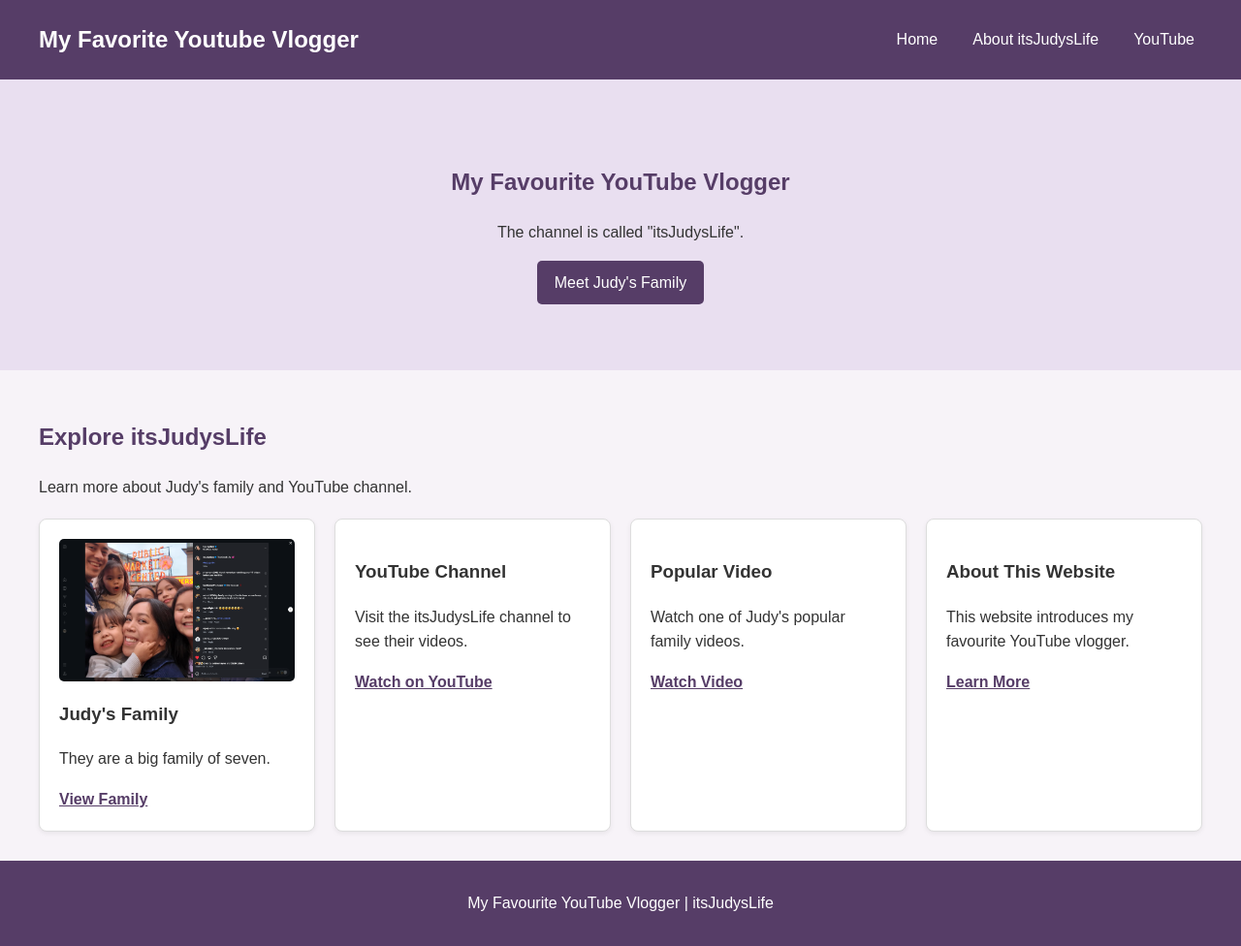
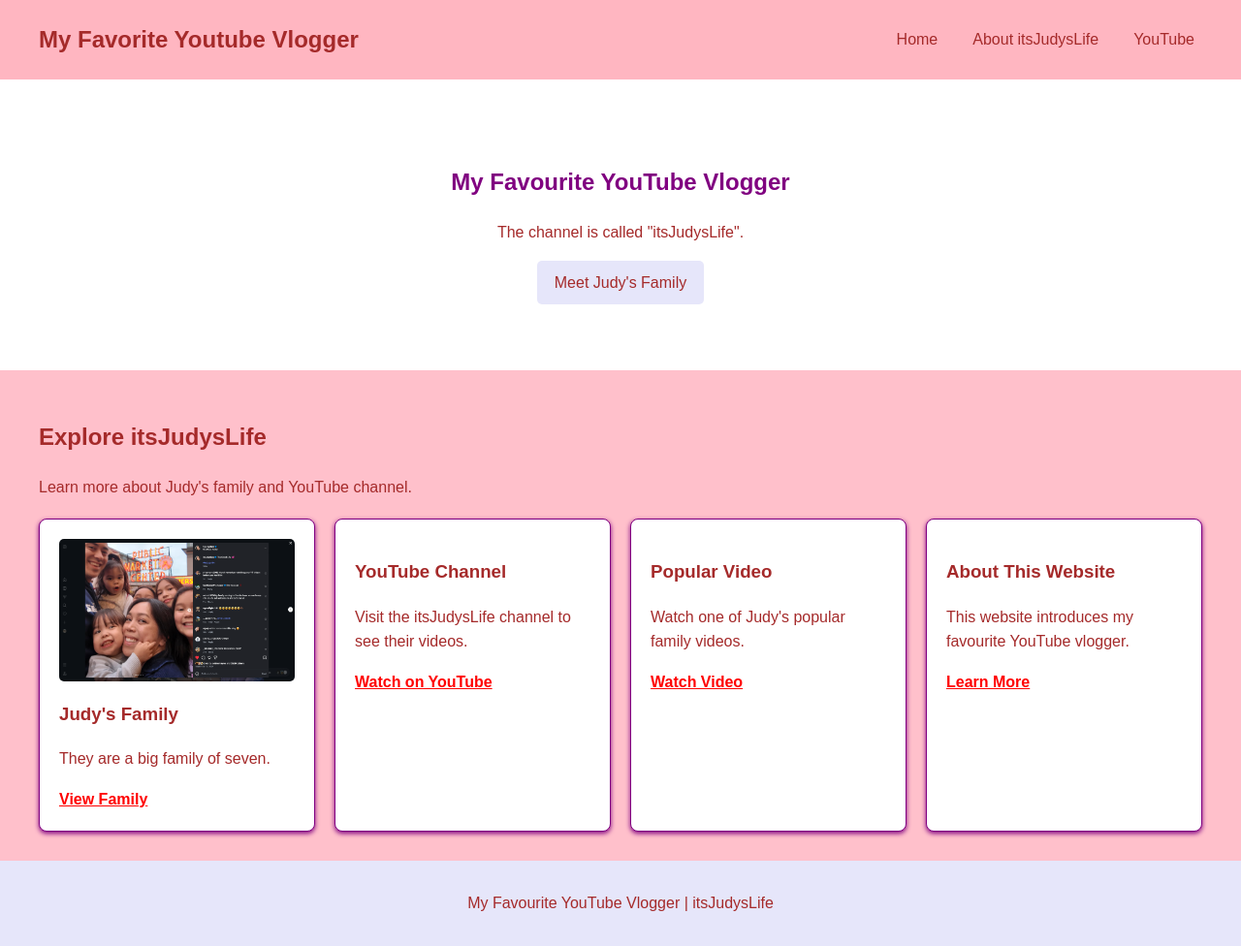
Before and after one commit to tagu0013/web-components-week-4-assignment, a plain HTML site: page index.html in a window 1280 px wide. Shown: the whole page at 97% size. Drawn offline with Linux system fonts and the light colour scheme.

Commit message:
changed colors

```diff
--- a/style.css
+++ b/style.css
@@ -5,8 +5,8 @@
 body {
     margin: 0;
     font-family: Arial, sans-serif;
-    background-color: #f7f3f8;
-    color: #333333;
+    background-color: pink;
+    color: brown;
     line-height: 1.6;
 }
 /* Wrapper for the entire page */
@@ -21,11 +21,11 @@
     justify-content: space-between;
     align-items: center;
     padding: 20px 40px;
-    background-color: #563d67;
+    background-color: lightpink;
 }
 
 .page-name {
-    color: white;
+    color: brown;
     font-size: 24px;
     font-weight: bold;
     text-decoration: none;
@@ -37,7 +37,7 @@
 }
 
 .page-nav a {
-    color: white;
+    color: brown;
     text-decoration: none;
     padding: 8px;
     border-radius: 4px;
@@ -45,12 +45,12 @@
 
 /* Hover and keyboard focus for every navigation link */
 .page-nav a:hover {
-    background-color: #806293;
+    background-color: lavender;
     text-decoration: underline;
 }
 
 .page-nav a:focus {
-    outline: 3px solid #ffdc73;
+    outline: 3px solid beige;
     outline-offset: 3px;
 }
 
@@ -62,28 +62,28 @@
     height: 300px;
     padding: 20px;
     text-align: center;
-    background-color: #e9dff0;
+    background-color: white;
 }
 
 .welcome h1 {
-    color: #563d67;
+    color: purple;
 }
 
 .welcome-link {
     display: inline-block;
     padding: 10px 18px;
-    background-color: #563d67;
-    color: white;
+    background-color: lavender;
+    color: brown;
     text-decoration: none;
     border-radius: 5px;
 }
 
 .welcome-link:hover {
-    background-color: #806293;
+    background-color: lavender;
 }
 
 .welcome-link:focus {
-    outline: 3px solid #333333;
+    outline: 3px solid purple;
     outline-offset: 3px;
 }
 
@@ -93,7 +93,7 @@
 }
 
 .featured-section h2 {
-    color: #563d67;
+    color: brown;
 }
 
 /* Flexbox row of cards */
@@ -109,9 +109,9 @@
     flex: 1 1 220px;
     padding: 20px;
     background-color: white;
-    border: 1px solid #dddddd;
+    border: 1px solid purple;
     border-radius: 8px;
-    box-shadow: 0 2px 5px #00000010;
+    box-shadow: 0 2px 5px purple;
 }
 
 .card img {
@@ -122,16 +122,16 @@
 }
 
 .card a {
-    color: #563d67;
+    color: red;
     font-weight: bold;
 }
 
 .card a:hover {
-    color: #9064a8;
+    color: green;
 }
 
 .card a:focus {
-    outline: 2px solid #563d67;
+    outline: 2px solid green;
     outline-offset: 3px;
 }
 
@@ -139,8 +139,8 @@
 .site-footer {
     padding: 15px;
     text-align: center;
-    background-color: #563d67;
-    color: white;
+    background-color: lavender;
+    color: brown;
 }
 
 
```
